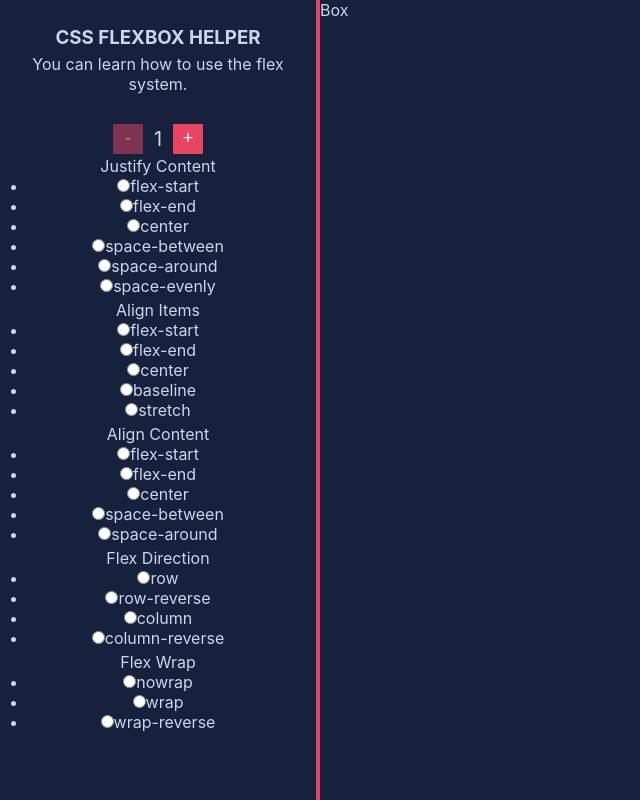
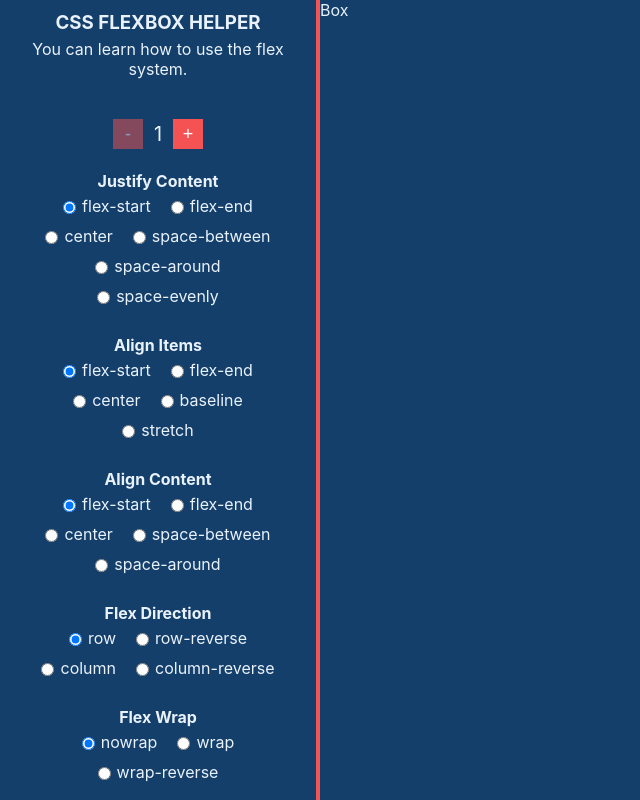
Before and after one commit to alikaraarslan/d-flex, a Next.js app: page / in a window 1280 px wide. Shown: the whole page, without its empty margins (0-640 px from the left). Built offline with nearby package versions, Linux system fonts and the light colour scheme.

Commit message:
add sidebar design and css options

```diff
--- a/pages/index.tsx
+++ b/pages/index.tsx
@@ -9,9 +9,13 @@ const HomeWrapper = styled.div`
 `;
 const SidebarWraper = styled.div`
   width: 25%;
-  border-right: 4px solid #e94560;
-  padding: 2% 20px 0 20px;
+  border-right: 4px solid #f55353;
+  padding: 0 15px;
   text-align: center;
+  justify-content: center;
+  align-items: center;
+  display: flex;
+  flex-direction: column;
   p {
     margin: 5px 0 10px;
   }
@@ -29,7 +33,7 @@ const CountWrapper = styled.div`
     cursor: pointer;
     font-size: 18px;
     font-weight: 500;
-    background: #e94560;
+    background: #f55353;
     color: white;
     :disabled {
       cursor: not-allowed;
@@ -63,6 +67,29 @@ const PropertyWrapper = styled.div`
   }
   .items {
     padding: 2px 8px;
+    span {
+      display: block;
+      font-size: 16px;
+      font-weight: 700;
+      margin-top: 20px;
+    }
+    ul {
+      display: flex;
+      flex-wrap: wrap;
+      justify-content: center;
+      li {
+        padding: 5px 10px;
+        display: flex;
+        label {
+          display: flex;
+          align-items: center;
+          gap: 6px;
+          input {
+            margin-top: 2px;
+          }
+        }
+      }
+    }
   }
 `;
 const BoxWraper = styled.div`
@@ -70,7 +97,6 @@ const BoxWraper = styled.div`
 `;
 
 const Home: NextPage = () => {
-  console.log('data', data);
   const [val, setVal] = useState(1);
   return (
     <HomeWrapper>
@@ -100,6 +126,7 @@ const Home: NextPage = () => {
                     <label>
                       <input
                         type="radio"
+                        defaultChecked={index === 0}
                         id={itm}
                         name={`${item.title.replace(' ', '')}`}
                         value={itm}
--- a/styles/theme.ts
+++ b/styles/theme.ts
@@ -1,6 +1,6 @@
 import { lighten } from 'polished';
 
-const defaultColor = '#16213E';
+const defaultColor = '#143f6b';
 
 const theme = {
   breakpoints: ['700px'],
```
